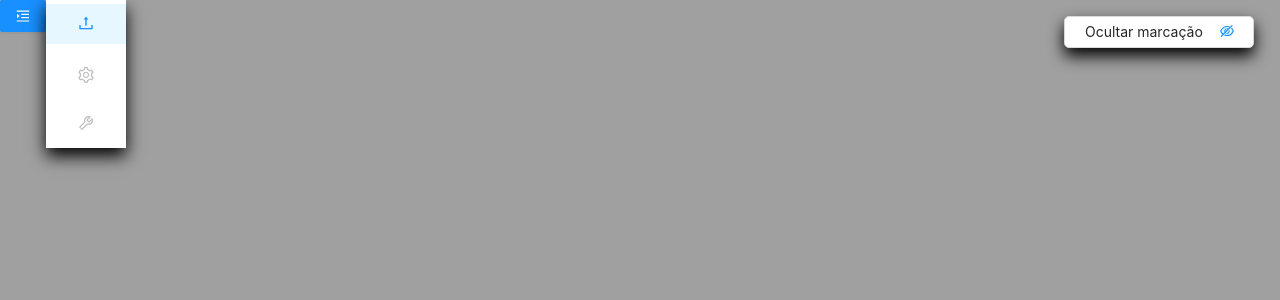
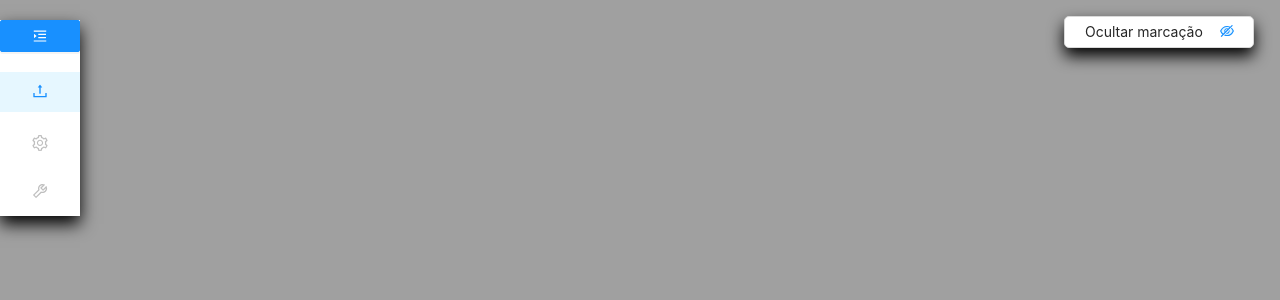
Before and after one commit to philoureiro/PDF-Editor, a Next.js app in the folder pdfmap/: page / in a window 1280 px wide. Shown: the top 300 px of the page. Built offline with nearby package versions, Linux system fonts and the light colour scheme.

Commit message:
fix: responsive

```diff
--- a/pdfmap/src/components/PDFHighlighter/index.js
+++ b/pdfmap/src/components/PDFHighlighter/index.js
@@ -15,7 +15,7 @@ const STYLE_SCROLLBAR_CONTAINER = {
   padding: 20,
   marginRight: 50,
   maxWidth: 900,
-  marginLeft: 500,
+  marginLeft: 300,
 };
 
 const STYLE_PDF_VIEWER = {
@@ -54,7 +54,7 @@ const PDFHighlighter = ({
             alignItems: "center",
             marginTop: 20,
             backgroundColor: "transparent",
-            marginLeft: "500px",
+            marginLeft: "300px",
             maxWidth: "900px",
           }}
         >
--- a/pdfmap/src/components/sideMenu/index.js
+++ b/pdfmap/src/components/sideMenu/index.js
@@ -33,7 +33,10 @@ const STYLE_MENU = {
 };
 const STYLE_MENU_CONTAINER = {
   backgroundColor: "transparent",
-  top: 0,
+  flexDirection: "column",
+  justifyContent: "flex-start",
+  alignItems: "flex-start",
+  top: 20,
   display: "flex",
   position: "fixed",
 };
@@ -140,15 +143,6 @@ function SideMenu({
         addElement={onAddElement}
       />
       <div style={STYLE_MENU_CONTAINER}>
-        <Button
-          type="primary"
-          onClick={toggleCollapsed}
-          style={{ marginBottom: 16 }}
-        >
-          {React.createElement(
-            collapsed ? MenuUnfoldOutlined : MenuFoldOutlined
-          )}
-        </Button>
         <Menu
           style={STYLE_MENU}
           defaultSelectedKeys={["1"]}
@@ -156,6 +150,15 @@ function SideMenu({
           theme="light"
           inlineCollapsed={collapsed}
         >
+          <Button
+            type="primary"
+            onClick={toggleCollapsed}
+            style={{ marginBottom: 16 }}
+          >
+            {React.createElement(
+              collapsed ? MenuUnfoldOutlined : MenuFoldOutlined
+            )}
+          </Button>
           <Menu.Item
             key="1"
             icon={<UploadOutlined />}
```
